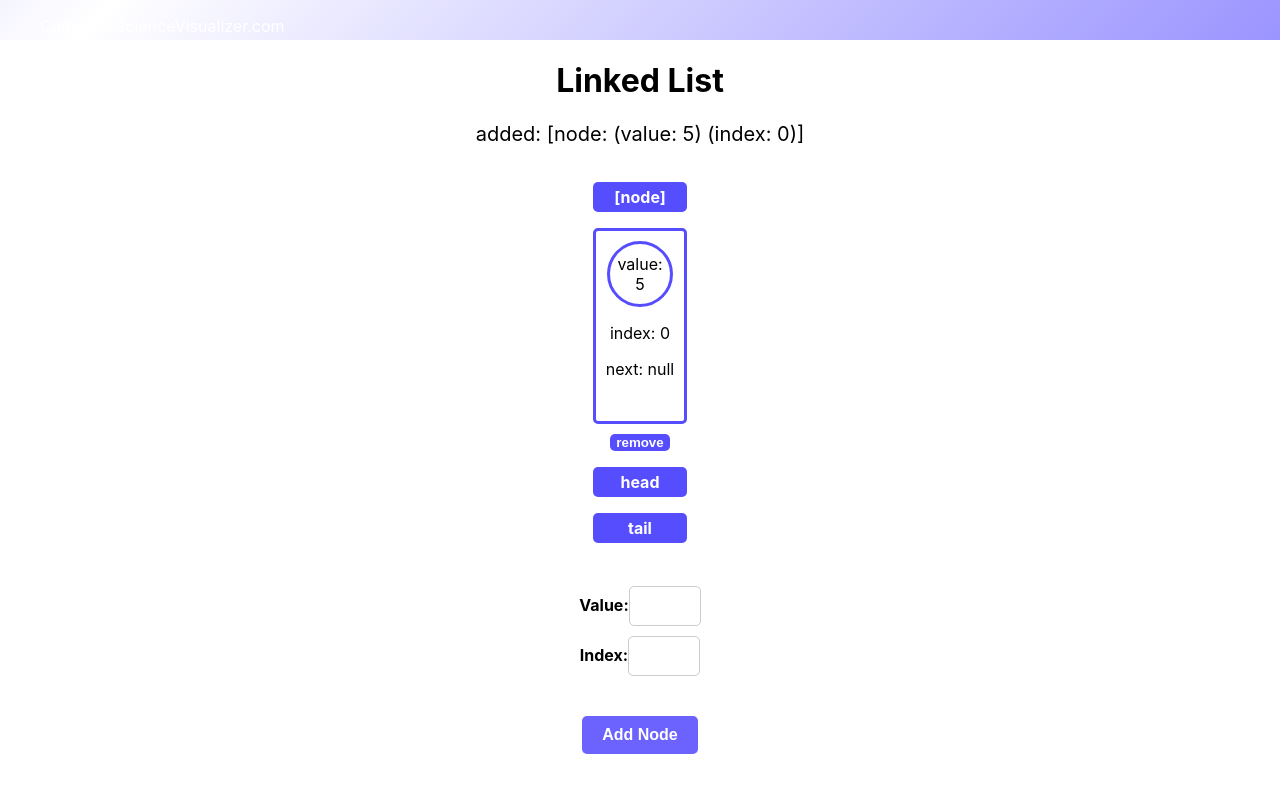
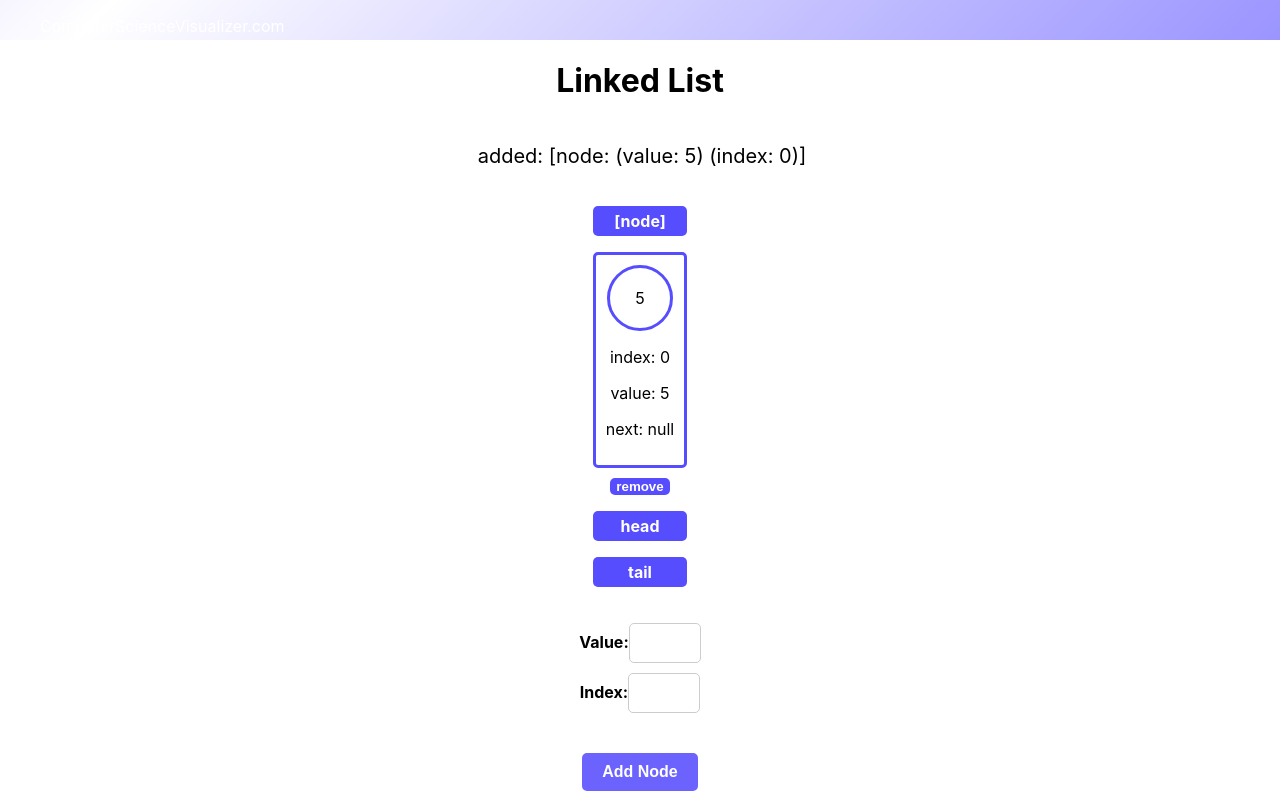
Before and after one commit to josephlarrivy/data-structures-visualizers, a React (Create React App) app: page /linkedlist in a window 1280 px wide. Both pictures are taken after typing "5", "5" into the empty fields and a click on the button "Add Node". Built offline with nearby package versions, Linux system fonts and the light colour scheme.

Commit message:
linkedlist done

```diff
--- a/src/components/LinkedList/LinkedListForm.css
+++ b/src/components/LinkedList/LinkedListForm.css
@@ -38,8 +38,35 @@ button[type="submit"]:hover {
     background-color: #564dff;
 }
 
+
+
 .caption {
     min-height: 22px;
     font-size: 20px;
+}
 
+.highlight-on {
+    border: 2px solid white;
+    width: 50%;
+    margin-left: 25%;
+
+    animation: border-in-out;
+    animation-duration: 2s;
 }
+
+@keyframes border-in-out {
+    0%{
+        border: 2px solid #564dff;
+        background-color: #564dff;
+        opacity: 0.8;
+    }
+    100%{
+        border: 2px solid white;
+    }
+}
+
+.highlight-off {
+    width: 50%;
+    margin-left: 25%;
+    border: 2px solid white;
+}
--- a/src/components/LinkedList/LinkedListForm.js
+++ b/src/components/LinkedList/LinkedListForm.js
@@ -9,6 +9,15 @@ const LinkedListForm = ({list, setList}) => {
   const [displayNodes, setDisplayNodes] = useState([])
   const [listlength, setListLength] = useState(null)
   const [caption, setCaption] = useState('use form to add nodes')
+  const [captionHighlightStyle, setCaptionHighlightStyle] = useState('highlight-off')
+
+  const triggerCaptionHighlight = () => {
+    setCaptionHighlightStyle('highlight-on');
+    setTimeout(() => {
+      setCaptionHighlightStyle('highlight-off');
+    }, 2000);
+  };
+
 
   const handleAdd = (event) => {
     event.preventDefault();
@@ -25,6 +34,7 @@ const LinkedListForm = ({list, setList}) => {
         `added: [node: (value: ${value}) (index: ${index})]`
       )
     }
+    triggerCaptionHighlight()
   };
 
   const handleRemove = (event, index) => {
@@ -32,11 +42,12 @@ const LinkedListForm = ({list, setList}) => {
     list.remove(index);
     setList(list);
     setListLength(list.length)
-    const val = event.target.closest('.node-wrapper').querySelector('.circle p').textContent
+    const val = event.target.closest('.node-wrapper').querySelector('.value').textContent
     const idx = event.target.closest('.node-wrapper').querySelector('.idx').textContent
     setCaption(
       `removed: [node: (${val}) (${idx})]`
     )
+    triggerCaptionHighlight()
   };
 
   useEffect(() => {
@@ -57,7 +68,9 @@ const LinkedListForm = ({list, setList}) => {
   return (
     <div>
       <h1>Linked List</h1>
-      <p className="caption">{caption}</p>
+      <div className={captionHighlightStyle}>
+        <p className="caption">{caption}</p>
+      </div>
       <LinkedListVisualizer list={list} handleRemove={handleRemove} />
       <form onSubmit={handleAdd}>
         <label>
--- a/src/components/LinkedList/LinkedListVisualizer.css
+++ b/src/components/LinkedList/LinkedListVisualizer.css
@@ -25,4 +25,18 @@
     background-color: #564dff;
     width: 100%;
     height: 10px;
+    position: relative;
+    display: inline-block;
 }
+
+.arrowhead {
+    position: absolute;
+    top: 50%;
+    right: -10px;
+    transform: translateY(-50%);
+    width: 0;
+    height: 0;
+    border-top: 20px solid transparent;
+    border-bottom: 20px solid transparent;
+    border-left: 20px solid #564dff;
+}
--- a/src/components/LinkedList/LinkedListVisualizer.js
+++ b/src/components/LinkedList/LinkedListVisualizer.js
@@ -37,7 +37,9 @@ const LinkedListVisualizer = ({ list, handleRemove }) => {
           {current.next!=null
             ?<div className="link">
               <p>link</p>
-              <div className="arrow"></div>
+              <div className="arrow">
+                <div className="arrowhead"></div>
+              </div>
             </div>
             :null}
         </>
--- a/src/components/LinkedList/Node.js
+++ b/src/components/LinkedList/Node.js
@@ -10,10 +10,10 @@ const Node = ({ value, index, head, tail, next, handleRemove }) => {
       <p className="node-icon">[node]</p>
       <div className="node">
         <div className='circle'>
-          <p>value: {value}</p>
+          <p>{value}</p>
         </div>
         <p className="idx">index: {index}</p>
-        {/* <hr></hr> */}
+        <p className="value">value: {value}</p>
         <p
           className="next">
           next: {next !== null ? next : 'null'}
```
